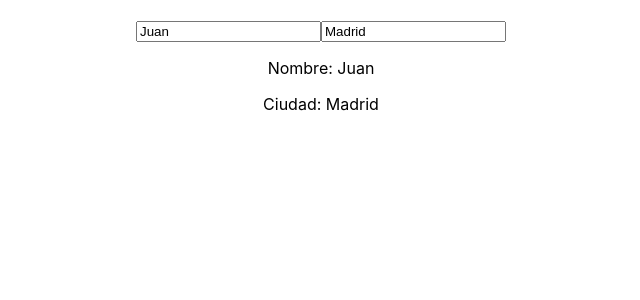
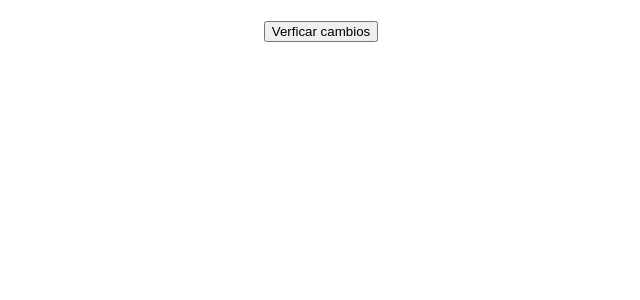
Before and after one commit to AbnerSaavedra/ejerciciosPracticosReactGSmayo2025, a React (Create React App) app: page / in a window 1280 px wide. Shown: the top 300 px of the page, without its empty margins (319-959 px from the left). Built offline with nearby package versions, Linux system fonts and the light colour scheme.

Commit message:
Usar sintaxis extendida para copias objetos

```diff
--- a/src/App.js
+++ b/src/App.js
@@ -19,6 +19,8 @@ import Contador from './components/EstadoComponente';
 import ContadorTimeout from './components/ContadorSetTimeOut';
 import ContadorPorLotes from './components/ActualizacionEstadosPorLotes';
 import Formulario from './components/ActObjetosEstado';
+import ListaLectura from './components/ActObjetosEstadoSoloLectura';
+import SintaxisExtendida from './components/ActObjetoConSintaxisExtendida';
 
 function App() {
 
@@ -77,8 +79,10 @@ function App() {
       <ComponentePadre />
       <Contador />
       <ContadorTimeout />
-      <ContadorPorLotes />*/}
+      <ContadorPorLotes />
       <Formulario />
+      <ListaLectura />*/}
+      <SintaxisExtendida />
     </div>
   );
 }
--- /dev/null
+++ b/src/components/ActObjetoConSintaxisExtendida.jsx
@@ -0,0 +1,39 @@
+
+import { useState } from "react"
+
+export default function SintaxisExtendida(){
+
+        const verficarCopiaOriginal = () =>{
+
+            const persona = {
+            nombre: 'Juan',
+            edad: 30,
+            direccion: {
+                calle: "Calle principal",
+                ciudad: "Madrid"
+            }
+        }
+
+            const copiaPersona = { ...persona }
+
+            console.log("Copia persona: ", copiaPersona)
+
+            copiaPersona.nombre = "Abner"
+            console.log("Copia persona: ", copiaPersona)
+
+            console.log("Persona: ", persona)
+
+        copiaPersona.direccion.ciudad = "Quibor"
+
+        console.log("Copia persona: ", copiaPersona)
+
+        console.log("Persona: ", persona)
+
+        }
+
+    return (
+        <div>
+            <button onClick={verficarCopiaOriginal}>Verficar cambios</button>
+        </div>
+    )
+}
--- /dev/null
+++ b/src/components/ActObjetosEstadoSoloLectura.jsx
@@ -0,0 +1,23 @@
+import { useState } from "react";
+
+
+export default function ListaLectura(){
+
+    const [items, setItems] = useState(['Manzana', 'Cambur', 'Naranja'])
+
+    const agregarItem = () => {
+        setItems([...items, 'Uva'])
+    }
+
+    return (
+        <div>
+            <ul>
+                {items.map((item, index) => (
+                    <li key={index}>{item}</li>
+                ))}
+                <li></li>
+            </ul>
+            <button onClick={agregarItem}>Agregar item</button>
+        </div>
+    )
+}
```
